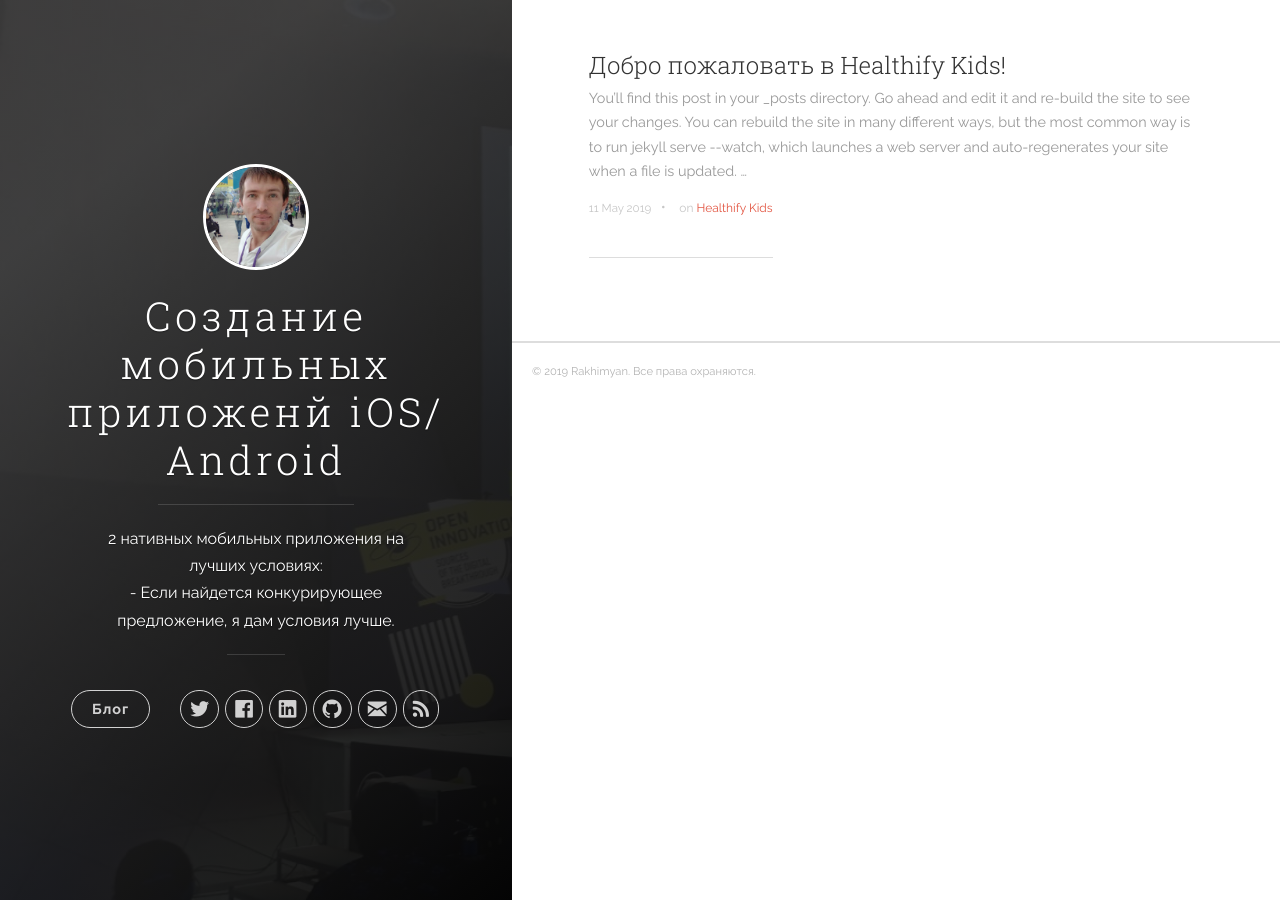
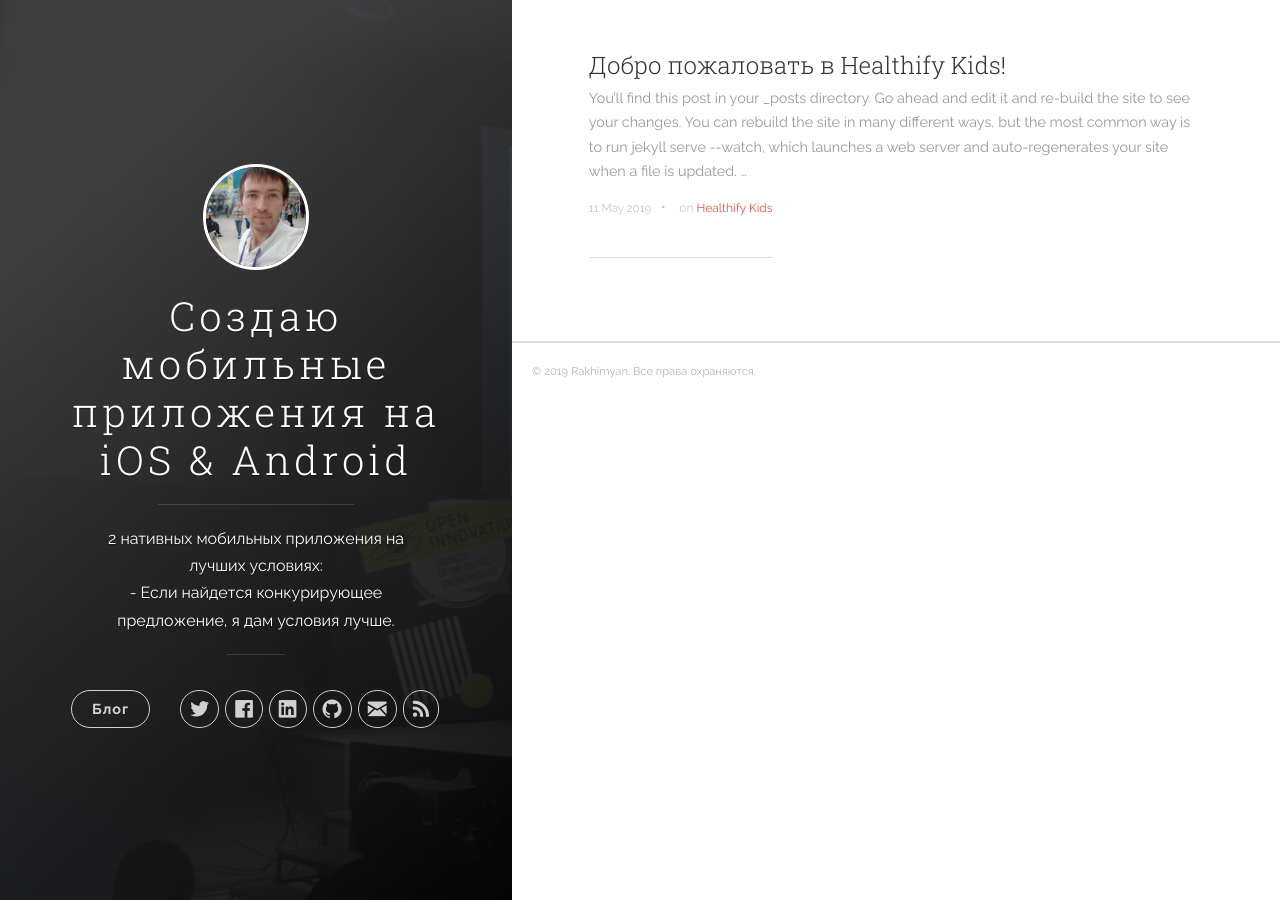
Before and after one commit to RakhimyanTim/web.github.io, a Jekyll site: the page built from index.html, in a window 1280 px wide. Built offline with Jekyll 4.4.1, drawn with Linux system fonts in a browser that asks for light colours; the list of posts is cut into pages by our own code.

Commit message:
Update _config.yml

```diff
--- a/_config.yml
+++ b/_config.yml
@@ -1,5 +1,5 @@
 # Site settings
-title: 'Создание мобильных приложенй iOS/ Android'
+title: 'Создаю мобильные приложения на iOS & Android'
 description: '2 нативных мобильных приложения на лучших условиях: <br>- Если найдется конкурирующее предложение, я дам условия лучше.'
 url: 'https://rakhimyan.ru/'
 baseurl:
```
